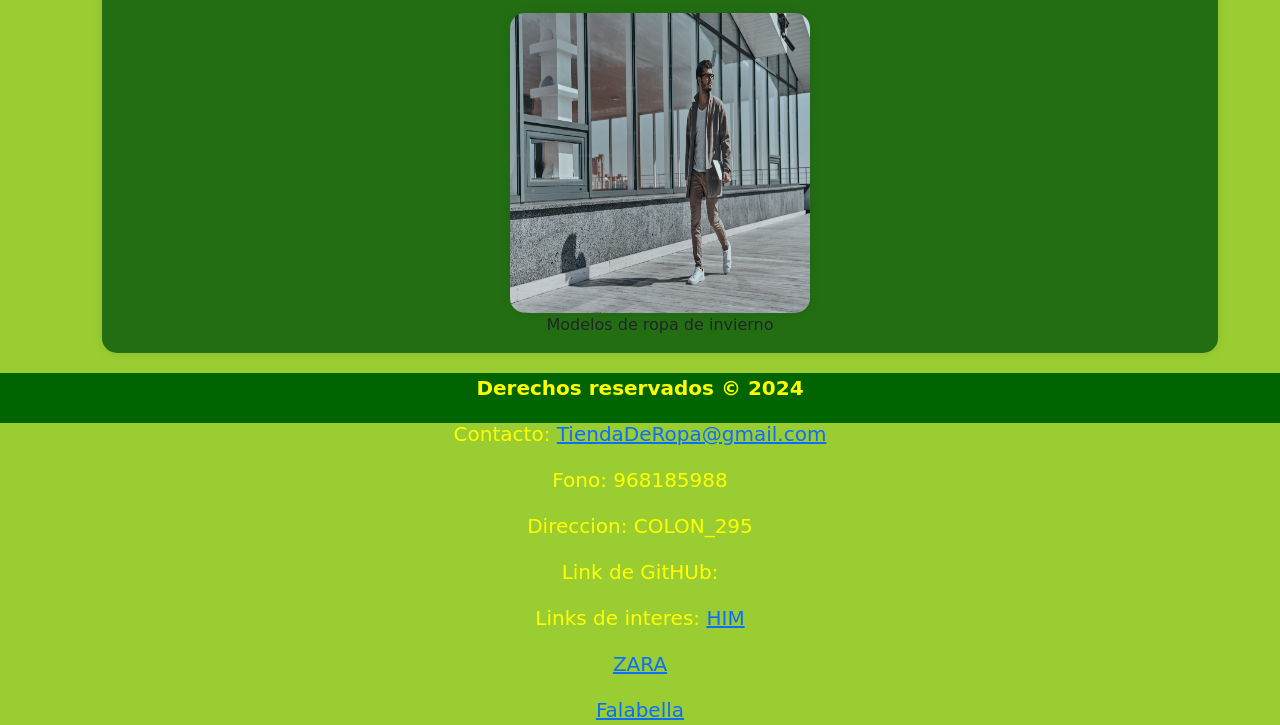
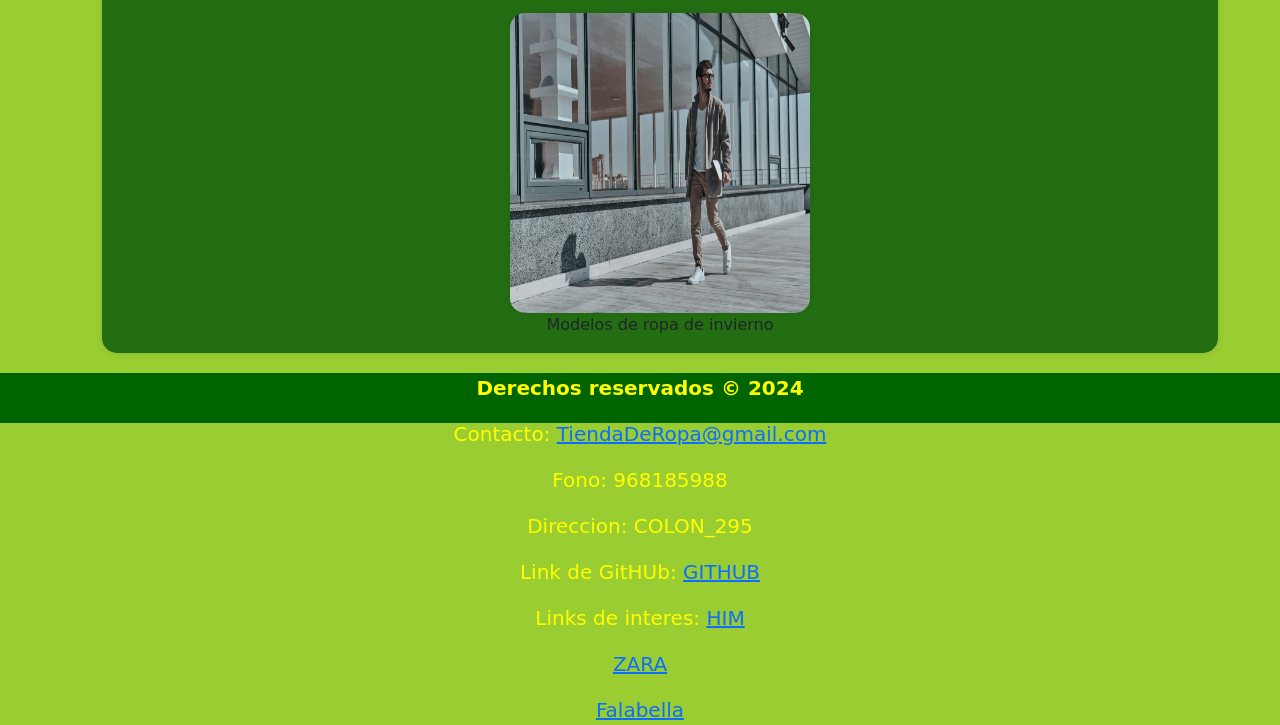
Before and after one commit to EnmanuelN/EVAFrondEnd, a plain HTML site: page index.html in a window 1280 px wide. Shown: the part 4005-4730 px from the top of the page. Drawn offline with nearby package versions, Linux system fonts and the light colour scheme.

Commit message:
Update index.html

```diff
--- a/index.html
+++ b/index.html
@@ -69,7 +69,7 @@
         <p>Contacto: <a href="tiendaderopa@gmail.com">TiendaDeRopa@gmail.com</a></p>
         <p>Fono: <a href="959886858"></a>968185988</p>
         <p>Direccion: <a href="CALLE_12123"></a>COLON_295</p>
-        <p>Link de GitHUb: <a href=""></a></p>
+        <p>Link de GitHUb: <a href="https://enmanueln.github.io/EVAFrondEnd/">GITHUB</a></p>
         <p>Links de interes: <a href="https://cl.hm.com/">HIM</a></p>
         <p><a href="https://www.zara.com/cl/">ZARA</a></p>
         <p><a href="https://www.falabella.com/falabella-cl/category/cat10001/Ropa">Falabella</a></p>
```
